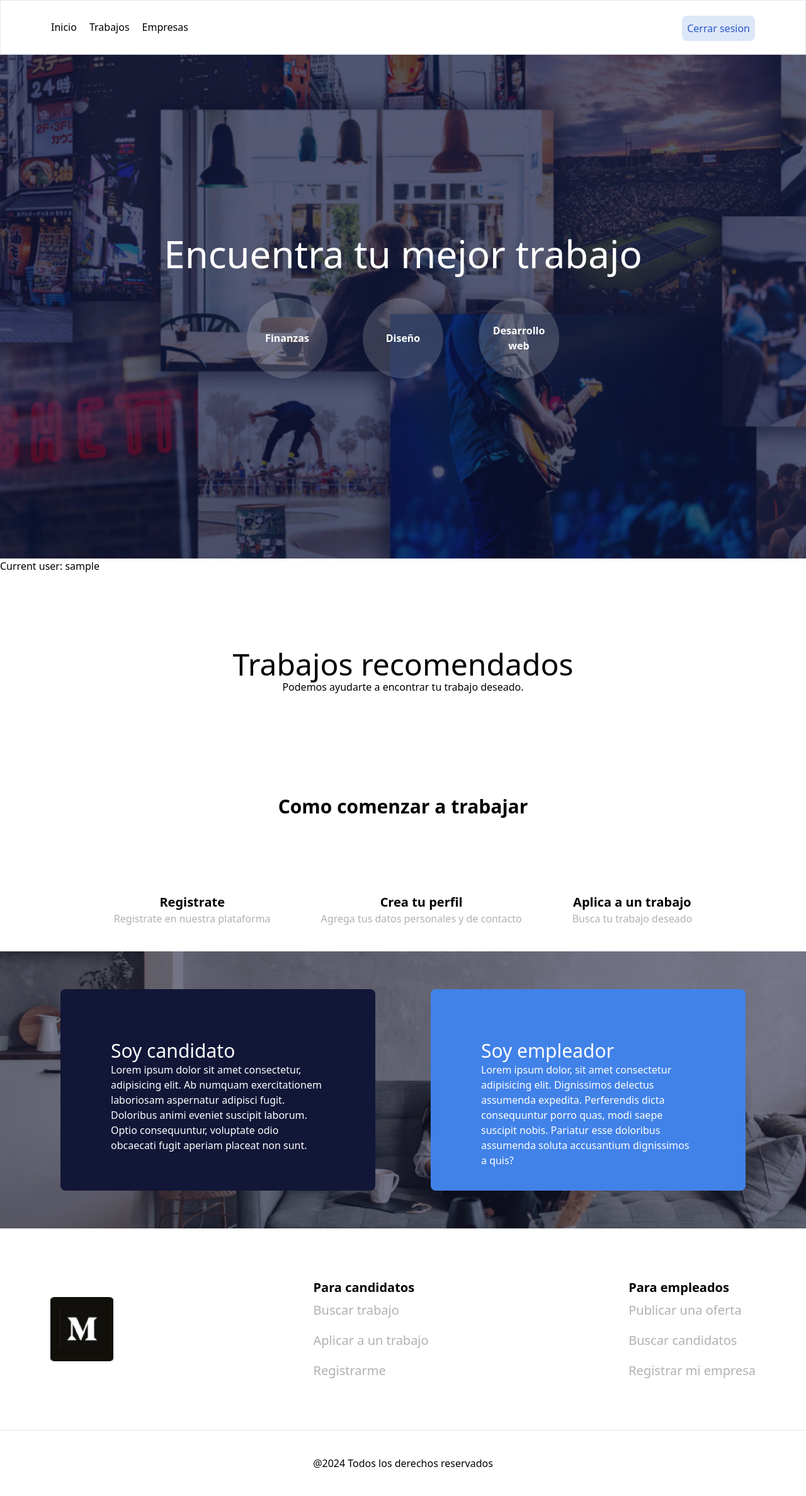
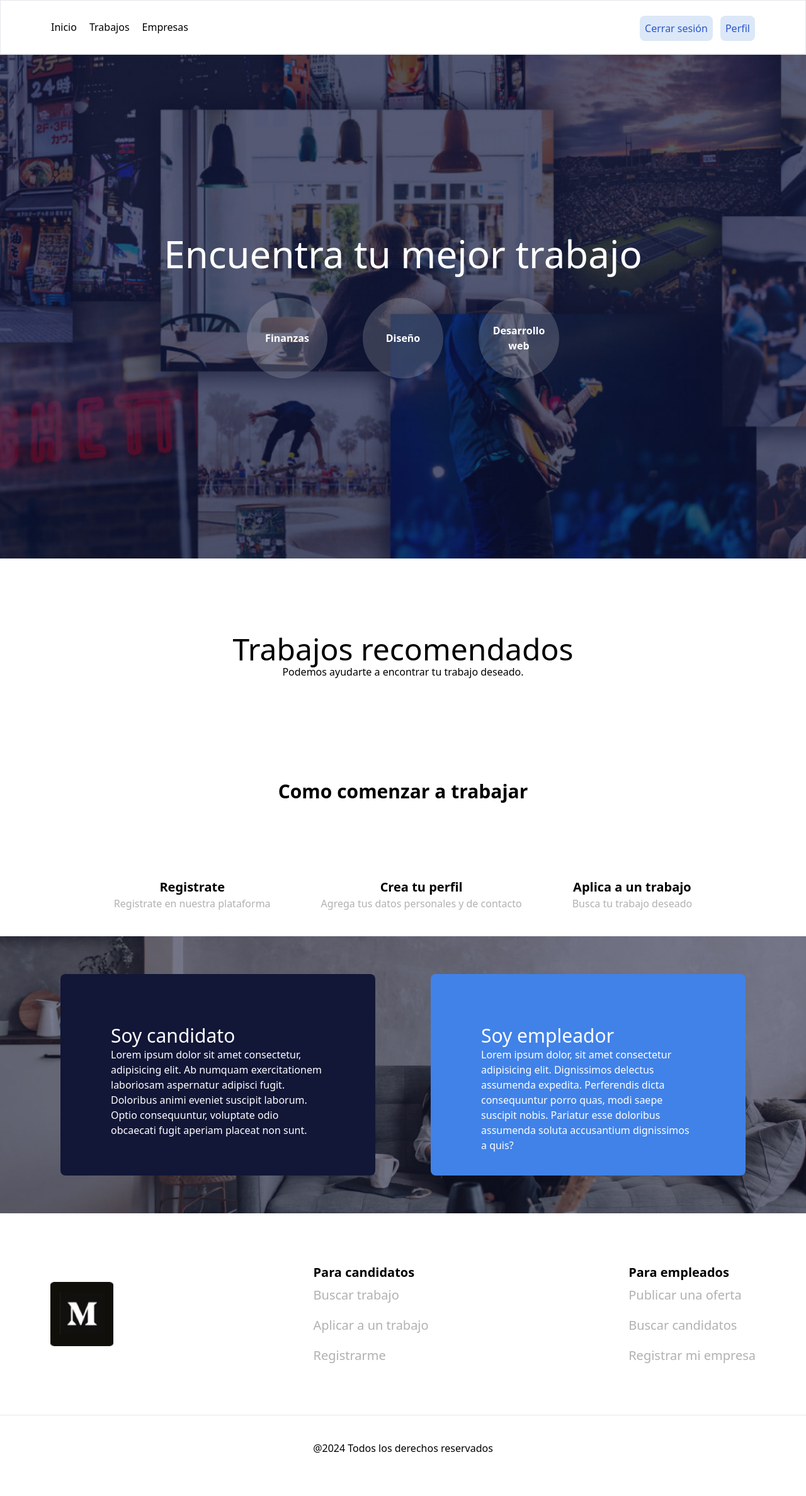
Before and after one commit to Art3611/Bolsa-de-trabajo, a PHP site: page /proyectointegrado2t2024-DiosTeOdia/index.php in a window 1280 px wide. Shown: the whole page at 63% size. After the commit the page ends 2308 px from the top, so only its background shows below. Run offline with PHP 8.4, Linux system fonts and the light colour scheme; the visitor is signed in with stand-in values (Sample User, id 1); some libraries are stand-ins or nearby versions.

Commit message:
Agrego perfil para empresa

```diff
--- a/bolsa-trabajo/controllers/userSesion.php
+++ b/bolsa-trabajo/controllers/userSesion.php
@@ -17,26 +17,43 @@ class UserSesion {
         }
     }
 
-    /**
-     * Establece el usuario actual en la sesión.
+       /**
+     * Establece el usuario actual y el rol en la sesión.
      *
      * @param mixed $user El usuario actual.
+     * @param int $rol_id El rol del usuario.
      */
-    public function setCurrentUser($user){
+    public function setCurrentUser($user, $rol_id){
         $_SESSION['user'] = $user;
+        $_SESSION['rol_id'] = $rol_id;
     }
 
     /**
      * Obtiene el usuario actual de la sesión.
      *
-     * @return mixed El usuario actual si está definido, de lo contrario, null.
+     * @return array|null El usuario actual y su rol si están definidos, de lo contrario, null.
      */
     public function getCurrentUser(){
-        if (isset($_SESSION['user'])) {
-            return $_SESSION['user'];
-        } else {
-            return null;
+        $user = isset($_SESSION['user']) ? $_SESSION['user'] : null;
+        $rol = isset($_SESSION['rol_id']) ? $_SESSION['rol_id'] : null;
+
+        if ($user !== null && $rol !== null) {
+            return ['user' => $user, 'rol_id' => $rol];
         }
+        return null;
+    }
+
+        /**
+     * Obtiene el rol del usuario actual.
+     *
+     * @return int|null El rol del usuario si está definido, de lo contrario, null.
+     */
+    public function getRole(){
+        $tipoUsuario = $this->getCurrentUser();
+        if ($tipoUsuario) {
+            return (int) $tipoUsuario['rol_id']; // Asegurarse de que siempre es un entero
+        }
+        return null;
     }
 
     /**
--- a/bolsa-trabajo/views/inicio/index.php
+++ b/bolsa-trabajo/views/inicio/index.php
@@ -1,4 +1,5 @@
 <?php require 'views/partials/header.php'?>
+
 <main class='flex flex-col'>
     <section class='bg-slider flex flex-col justify-center items-center'>
         <h1 class='text-center text-white text-3xl md:text-6xl'>Encuentra tu mejor trabajo</h1>
@@ -15,12 +16,6 @@
             </div>
         </article>
     </section>
-    <?php
-    require_once __DIR__ . '../../../controllers/userSesion.php';
-    $userSession = new UserSesion();
-    $user = $userSession->getCurrentUser(); // Obtiene el usuario actual
-    echo "Current user: " . $user;
-    ?>
 
     <section class='mt-10 p-10 md:p-20'>
         <h1 class='text-5xl text-center'>Trabajos recomendados</h1>
@@ -60,5 +55,4 @@
 
     </section>
 
-
 <?php require 'views/partials/footer.php'?>
--- a/bolsa-trabajo/views/partials/navbar.php
+++ b/bolsa-trabajo/views/partials/navbar.php
@@ -8,26 +8,39 @@
 
         <div class="flex gap-3">
         <?php
-            require_once __DIR__ .'../../../controllers/userSesion.php';
+            require_once __DIR__ . '../../../controllers/userSesion.php';
             $userSession = new UserSesion();
-            $user = $userSession->getCurrentUser();
+            $currentUser = $userSession->getCurrentUser();
 
-            if ($user) {
-            // Si hay un usuario actual, muestra el botón
-            echo '
-            <div id="login-button" class="sm:flex hidden gap-x-5 bg-[#DCE8F8] p-2 rounded-lg mt-1 z-10 hidden">
-              <a  class="text-[#2A56CB] hover:text-[#1E40AF]" href="' . constant('URL') . 'login/logout">Cerrar sesion</a>
-            </div>';
+            if ($currentUser && $currentUser['user']) {
+                // Si hay un usuario actual, muestra el botón
+                echo '
+                <div id="login-button" class="sm:flex hidden gap-x-5 bg-[#DCE8F8] p-2 rounded-lg mt-1 z-10">
+                    <a class="text-[#2A56CB] hover:text-[#1E40AF]" href="' . constant('URL') . 'login/logout">Cerrar sesión</a>
+                </div>';
+
+                if ($currentUser['rol_id'] == 2) { // rol_id 2 es para empresas
+                    echo '
+                    <div id="profile-button" class="sm:flex hidden gap-x-5 bg-[#DCE8F8] p-2 rounded-lg mt-1 z-10">
+                        <a class="text-[#2A56CB] hover:text-[#1E40AF]" href="' . constant('URL') . 'perfilEmpresa/">Perfil de Empresa</a>
+                    </div>';
+                } else {
+                    // Si el usuario no es una empresa, muestra el botón de perfil
+                    echo '
+                    <div id="profile-button" class="sm:flex hidden gap-x-5 bg-[#DCE8F8] p-2 rounded-lg mt-1 z-10">
+                        <a class="text-[#2A56CB] hover:text-[#1E40AF]" href="' . constant('URL') . 'perfilUsuario/">Perfil</a>
+                    </div>';
+                }
             } else {
-            // Si no hay un usuario actual, muestra los botones de inicio de sesión y registro
+                // Si no hay un usuario actual, muestra los botones de inicio de sesión y registro
                 echo '
-                <div id="login-button" class="sm:flex hidden gap-x-5 bg-[#DCE8F8] p-2 rounded-lg mt-1 z-10 hidden">
+                <div id="login-button" class="sm:flex hidden gap-x-5 bg-[#DCE8F8] p-2 rounded-lg mt-1 z-10">
                     <a href="' . constant('URL') . 'login/" class="text-[#2A56CB] hover:text-[#1E40AF]">Iniciar Sesión</a>
                 </div>
-                <div id="register-button" class="sm:flex hidden gap-x-5 bg-[#DCE8F8] p-2 rounded-lg mt-1 z-10 hidden">
+                <div id="register-button" class="sm:flex hidden gap-x-5 bg-[#DCE8F8] p-2 rounded-lg mt-1 z-10">
                     <a href="' . constant('URL') . 'registroUsuario/" class="text-[#2A56CB] hover:text-[#1E40AF]">Registrarme</a>
                 </div>';
-                }
+            }
             ?>
         </div>
     </nav>
```
Also changed, not shown: bolsa-trabajo/controllers/login.php (+8 -11 lines), bolsa-trabajo/controllers/perfilEmpresa.php (added, +29 -0 lines), bolsa-trabajo/views/perfilEmpresa/index.php (added, +10 -0 lines), bolsa-trabajo/README.md.
